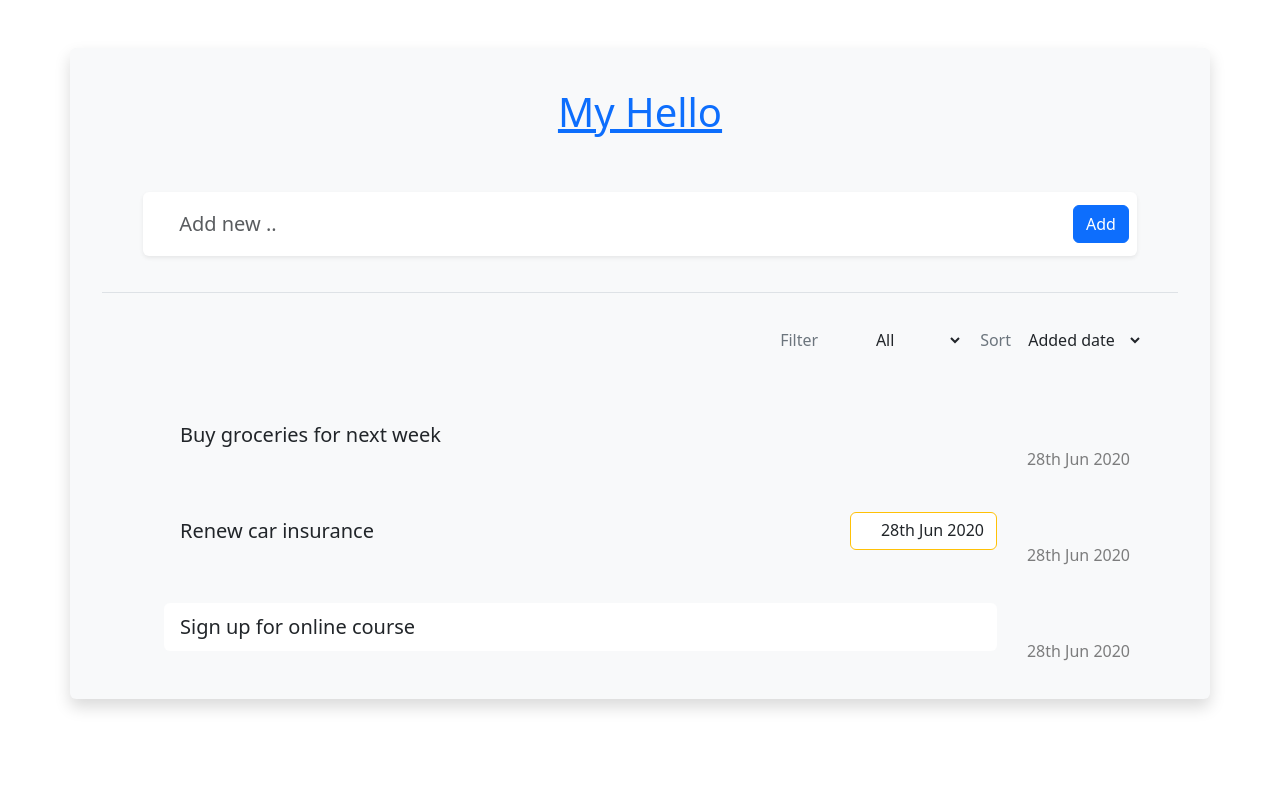
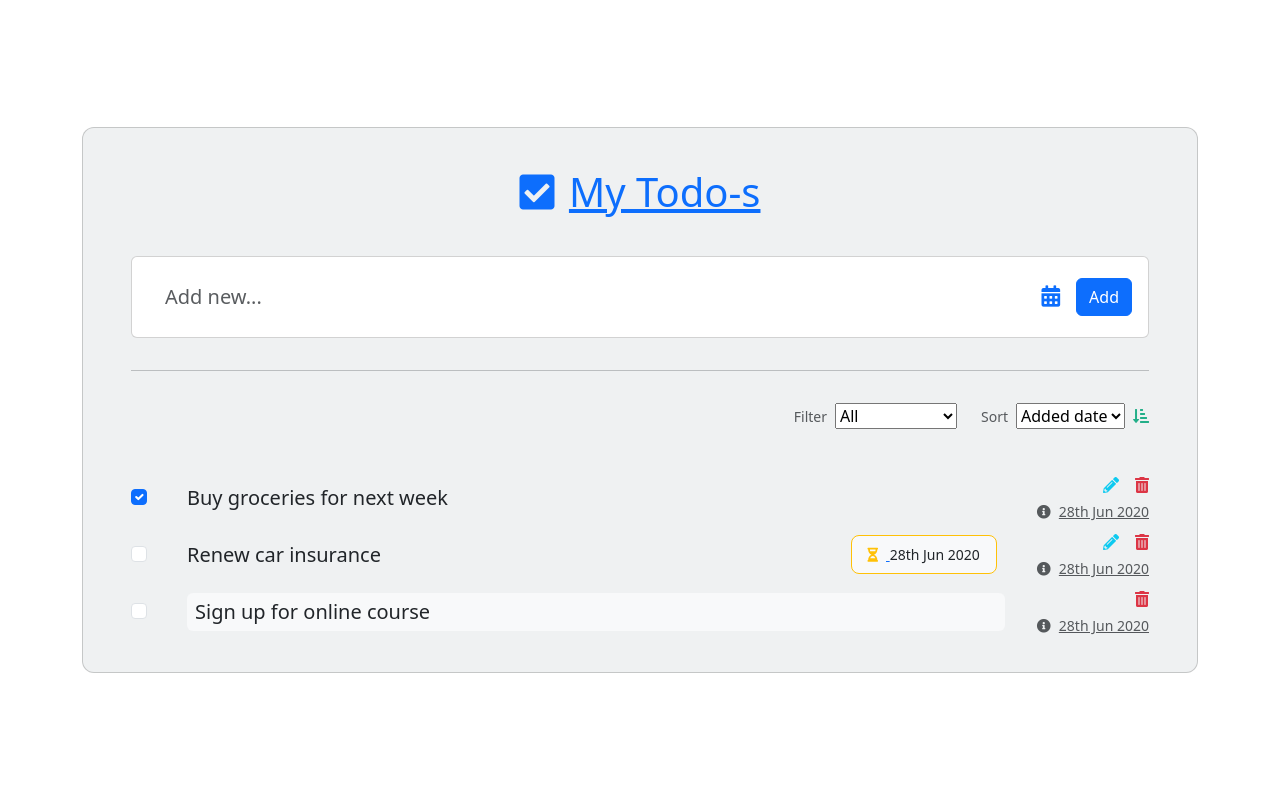
Before and after one commit to StevenValdez/CSCI3340-PROJECT-clone, a Django app: page / in a window 1280 px wide. Run offline with Django 5.2, Linux system fonts and the light colour scheme; some libraries are stand-ins or nearby versions.

Commit message:
Updated Basic html Template

```diff
--- a/softwareApp/templates/home.html
+++ b/softwareApp/templates/home.html
@@ -1,161 +1,184 @@
 {%extends 'base.html'%}
 {%block content%}
 
-<div class="container m-5 p-2 rounded mx-auto bg-light shadow">
-  <!-- App title section -->
-  <div class="row m-1 p-4">
-      <div class="col">
-          <div class="p-1 h1 text-primary text-center mx-auto display-inline-block">
+<!DOCTYPE html>
+<html lang="en">
 
-              <u>My Hello</u>
+<head>
+  <meta charset="UTF-8" />
+  <meta name="viewport" content="width=device-width, initial-scale=1, shrink-to-fit=no" />
+  <meta http-equiv="x-ua-compatible" content="ie=edge" />
+  <title>Material Design for Bootstrap</title>
+  <!-- MDB icon -->
+  <link rel="icon" href="img/mdb-favicon.ico" type="image/x-icon" />
+  <!-- Font Awesome -->
+  <link rel="stylesheet" href="https://use.fontawesome.com/releases/v5.15.2/css/all.css" />
+  <!-- Google Fonts Roboto -->
+  <link rel="stylesheet" href="https://fonts.googleapis.com/css2?family=Roboto:wght@300;400;500;700;900&display=swap" />
+  <!-- MDB -->
+  <link rel="stylesheet" href="css/bootstrap-to-do-list.min.css" />
+</head>
 
+<body>
+  <!-- Start your project here-->
+  <style>
+    #list1 .form-control {
+      border-color: transparent;
+    }
+    #list1 .form-control:focus {
+      border-color: transparent;
+      box-shadow: none;
+    }
+    #list1 .select-input.form-control[readonly]:not([disabled]) {
+      background-color: #fbfbfb;
+    }
+  </style>
+  <section class="vh-100">
+    <div class="container py-5 h-100">
+      <div class="row d-flex justify-content-center align-items-center h-100">
+        <div class="col">
+          <div class="card" id="list1" style="border-radius: .75rem; background-color: #eff1f2;">
+            <div class="card-body py-4 px-4 px-md-5">
+
+              <p class="h1 text-center mt-3 mb-4 pb-3 text-primary">
+                <i class="fas fa-check-square me-1"></i>
+                <u>My Todo-s</u>
+              </p>
+
+              <div class="pb-2">
+                <div class="card">
+                  <div class="card-body">
+                    <div class="d-flex flex-row align-items-center">
+                      <input type="text" class="form-control form-control-lg" id="exampleFormControlInput1" placeholder="Add new...">
+                      <a href="#!" data-mdb-toggle="tooltip" title="Set due date"><i class="fas fa-calendar-alt fa-lg me-3"></i></a>
+                      <div>
+                        <button type="button" class="btn btn-primary">Add</button>
+                      </div>
+                    </div>
+                  </div>
+                </div>
+              </div>
+
+              <hr class="my-4">
+
+              <div class="d-flex justify-content-end align-items-center mb-4 pt-2 pb-3">
+                <p class="small mb-0 me-2 text-muted">Filter</p>
+                <select class="select">
+                  <option value="1">All</option>
+                  <option value="2">Completed</option>
+                  <option value="3">Active</option>
+                  <option value="4">Has due date</option>
+                </select>
+                <p class="small mb-0 ms-4 me-2 text-muted">Sort</p>
+                <select class="select">
+                  <option value="1">Added date</option>
+                  <option value="2">Due date</option>
+                </select>
+                <a href="#!" style="color: #23af89;" data-mdb-toggle="tooltip" title="Ascending"><i class="fas fa-sort-amount-down-alt ms-2"></i></a>
+              </div>
+
+              <ul class="list-group list-group-horizontal rounded-0 bg-transparent">
+                <li class="list-group-item d-flex align-items-center ps-0 pe-3 py-1 rounded-0 border-0 bg-transparent">
+                  <div class="form-check">
+                    <input
+                      class="form-check-input me-0"
+                      type="checkbox"
+                      value=""
+                      id="flexCheckChecked1"
+                      aria-label="..."
+                      checked
+                    />
+                  </div>
+                </li>
+                <li class="list-group-item px-3 py-1 d-flex align-items-center flex-grow-1 border-0 bg-transparent">
+                  <p class="lead fw-normal mb-0">Buy groceries for next week</p>
+                </li>
+                <li class="list-group-item ps-3 pe-0 py-1 rounded-0 border-0 bg-transparent">
+                  <div class="d-flex flex-row justify-content-end mb-1">
+                    <a href="#!" class="text-info" data-mdb-toggle="tooltip" title="Edit todo"><i class="fas fa-pencil-alt me-3"></i></a>
+                    <a href="#!" class="text-danger" data-mdb-toggle="tooltip" title="Delete todo"><i class="fas fa-trash-alt"></i></a>
+                  </div>
+                  <div class="text-end text-muted">
+                    <a href="#!" class="text-muted" data-mdb-toggle="tooltip" title="Created date">
+                      <p class="small mb-0"><i class="fas fa-info-circle me-2"></i>28th Jun 2020</p></a>
+                  </div>
+                </li>
+              </ul>
+              <ul class="list-group list-group-horizontal rounded-0">
+                <li class="list-group-item d-flex align-items-center ps-0 pe-3 py-1 rounded-0 border-0 bg-transparent">
+                  <div class="form-check">
+                    <input
+                      class="form-check-input me-0"
+                      type="checkbox"
+                      value=""
+                      id="flexCheckChecked2"
+                      aria-label="..."
+                    />
+                  </div>
+                </li>
+                <li class="list-group-item px-3 py-1 d-flex align-items-center flex-grow-1 border-0 bg-transparent">
+                  <p class="lead fw-normal mb-0">Renew car insurance</p>
+                </li>
+                <li class="list-group-item px-3 py-1 d-flex align-items-center border-0 bg-transparent">
+                  <div class="py-2 px-3 me-2 border border-warning rounded-3 d-flex align-items-center bg-light">
+                    <p class="small mb-0">
+                      <a href="#!" data-mdb-toggle="tooltip" title="Due on date">
+                        <i class="fas fa-hourglass-half me-2 text-warning"></i>
+                      </a>
+                      28th Jun 2020
+                    </p>
+                  </div>
+                </li>
+                <li class="list-group-item ps-3 pe-0 py-1 rounded-0 border-0 bg-transparent">
+                  <div class="d-flex flex-row justify-content-end mb-1">
+                    <a href="#!" class="text-info" data-mdb-toggle="tooltip" title="Edit todo"><i class="fas fa-pencil-alt me-3"></i></a>
+                    <a href="#!" class="text-danger" data-mdb-toggle="tooltip" title="Delete todo"><i class="fas fa-trash-alt"></i></a>
+                  </div>
+                  <div class="text-end text-muted">
+                    <a href="#!" class="text-muted" data-mdb-toggle="tooltip" title="Created date">
+                      <p class="small mb-0"><i class="fas fa-info-circle me-2"></i>28th Jun 2020</p></a>
+                  </div>
+                </li>
+              </ul>
+              <ul class="list-group list-group-horizontal rounded-0 mb-2">
+                <li class="list-group-item d-flex align-items-center ps-0 pe-3 py-1 rounded-0 border-0 bg-transparent">
+                  <div class="form-check">
+                    <input
+                      class="form-check-input me-0"
+                      type="checkbox"
+                      value=""
+                      id="flexCheckChecked3"
+                      aria-label="..."
+                    />
+                  </div>
+                </li>
+                <li class="list-group-item px-3 py-1 d-flex align-items-center flex-grow-1 border-0 bg-transparent">
+                  <p class="lead fw-normal mb-0 bg-light w-100 ms-n2 ps-2 py-1 rounded">Sign up for online course</p>
+                </li>
+                <li class="list-group-item ps-3 pe-0 py-1 rounded-0 border-0 bg-transparent">
+                  <div class="d-flex flex-row justify-content-end mb-1">
+                    <a href="#!" class="text-danger" data-mdb-toggle="tooltip" title="Delete todo"><i class="fas fa-trash-alt"></i></a>
+                  </div>
+                  <div class="text-end text-muted">
+                    <a href="#!" class="text-muted" data-mdb-toggle="tooltip" title="Created date">
+                      <p class="small mb-0"><i class="fas fa-info-circle me-2"></i>28th Jun 2020</p></a>
+                  </div>
+                </li>
+              </ul>
+
+            </div>
           </div>
+        </div>
       </div>
-  </div>
-  <!-- Create todo section -->
-  <div class="row m-1 p-3">
-      <div class="col col-11 mx-auto">
-          <div class="row bg-white rounded shadow-sm p-2 add-todo-wrapper align-items-center justify-content-center">
-              <div class="col">
-                  <input class="form-control form-control-lg border-0 add-todo-input bg-transparent rounded" type="text" placeholder="Add new ..">
-              </div>
-              <div class="col-auto m-0 px-2 d-flex align-items-center">
-                  <label class="text-secondary my-2 p-0 px-1 view-opt-label due-date-label d-none">Due date not set</label>
-                  <i class="fa fa-calendar my-2 px-1 text-primary btn due-date-button" data-toggle="tooltip" data-placement="bottom" title="Set a Due date"></i>
-                  <i class="fa fa-calendar-times-o my-2 px-1 text-danger btn clear-due-date-button d-none" data-toggle="tooltip" data-placement="bottom" title="Clear Due date"></i>
-              </div>
-              <div class="col-auto px-0 mx-0 mr-2">
-                  <button type="button" class="btn btn-primary">Add</button>
-              </div>
-          </div>
-      </div>
-  </div>
-  <div class="p-2 mx-4 border-black-25 border-bottom"></div>
-  <!-- View options section -->
-  <div class="row m-1 p-3 px-5 justify-content-end">
-      <div class="col-auto d-flex align-items-center">
-          <label class="text-secondary my-2 pr-2 view-opt-label">Filter</label>
-          <select class="custom-select custom-select-sm btn my-2">
-              <option value="all" selected>All</option>
-              <option value="completed">Completed</option>
-              <option value="active">Active</option>
-              <option value="has-due-date">Has due date</option>
-          </select>
-      </div>
-      <div class="col-auto d-flex align-items-center px-1 pr-3">
-          <label class="text-secondary my-2 pr-2 view-opt-label">Sort</label>
-          <select class="custom-select custom-select-sm btn my-2">
-              <option value="added-date-asc" selected>Added date</option>
-              <option value="due-date-desc">Due date</option>
-          </select>
-          <i class="fa fa fa-sort-amount-asc text-info btn mx-0 px-0 pl-1" data-toggle="tooltip" data-placement="bottom" title="Ascending"></i>
-          <i class="fa fa fa-sort-amount-desc text-info btn mx-0 px-0 pl-1 d-none" data-toggle="tooltip" data-placement="bottom" title="Descending"></i>
-      </div>
-  </div>
-  <!-- Todo list section -->
-  <div class="row mx-1 px-5 pb-3 w-80">
-      <div class="col mx-auto">
-          <!-- Todo Item 1 -->
-          <div class="row px-3 align-items-center todo-item rounded">
-              <div class="col-auto m-1 p-0 d-flex align-items-center">
-                  <h2 class="m-0 p-0">
-                      <i class="fa fa-square-o text-primary btn m-0 p-0 d-none" data-toggle="tooltip" data-placement="bottom" title="Mark as complete"></i>
-                      <i class="fa fa-check-square-o text-primary btn m-0 p-0" data-toggle="tooltip" data-placement="bottom" title="Mark as todo"></i>
-                  </h2>
-              </div>
-              <div class="col px-1 m-1 d-flex align-items-center">
-                  <input type="text" class="form-control form-control-lg border-0 edit-todo-input bg-transparent rounded px-3" readonly value="Buy groceries for next week" title="Buy groceries for next week" />
-                  <input type="text" class="form-control form-control-lg border-0 edit-todo-input rounded px-3 d-none" value="Buy groceries for next week" />
-              </div>
-              <div class="col-auto m-1 p-0 px-3 d-none">
-              </div>
-              <div class="col-auto m-1 p-0 todo-actions">
-                  <div class="row d-flex align-items-center justify-content-end">
-                      <h5 class="m-0 p-0 px-2">
-                          <i class="fa fa-pencil text-info btn m-0 p-0" data-toggle="tooltip" data-placement="bottom" title="Edit todo"></i>
-                      </h5>
-                      <h5 class="m-0 p-0 px-2">
-                          <i class="fa fa-trash-o text-danger btn m-0 p-0" data-toggle="tooltip" data-placement="bottom" title="Delete todo"></i>
-                      </h5>
-                  </div>
-                  <div class="row todo-created-info">
-                      <div class="col-auto d-flex align-items-center pr-2">
-                          <i class="fa fa-info-circle my-2 px-2 text-black-50 btn" data-toggle="tooltip" data-placement="bottom" title="" data-original-title="Created date"></i>
-                          <label class="date-label my-2 text-black-50">28th Jun 2020</label>
-                      </div>
-                  </div>
-              </div>
-          </div>
-          <!-- Todo Item 2 -->
-          <div class="row px-3 align-items-center todo-item rounded">
-              <div class="col-auto m-1 p-0 d-flex align-items-center">
-                  <h2 class="m-0 p-0">
-                      <i class="fa fa-square-o text-primary btn m-0 p-0" data-toggle="tooltip" data-placement="bottom" title="Mark as complete"></i>
-                      <i class="fa fa-check-square-o text-primary btn m-0 p-0 d-none" data-toggle="tooltip" data-placement="bottom" title="Mark as todo"></i>
-                  </h2>
-              </div>
-              <div class="col px-1 m-1 d-flex align-items-center">
-                  <input type="text" class="form-control form-control-lg border-0 edit-todo-input bg-transparent rounded px-3" readonly value="Renew car insurance" title="Renew car insurance" />
-                  <input type="text" class="form-control form-control-lg border-0 edit-todo-input rounded px-3 d-none" value="Renew car insurance" />
-              </div>
-              <div class="col-auto m-1 p-0 px-3">
-                  <div class="row">
-                      <div class="col-auto d-flex align-items-center rounded bg-white border border-warning">
-                          <i class="fa fa-hourglass-2 my-2 px-2 text-warning btn" data-toggle="tooltip" data-placement="bottom" title="" data-original-title="Due on date"></i>
-                          <h6 class="text my-2 pr-2">28th Jun 2020</h6>
-                      </div>
-                  </div>
-              </div>
-              <div class="col-auto m-1 p-0 todo-actions">
-                  <div class="row d-flex align-items-center justify-content-end">
-                      <h5 class="m-0 p-0 px-2">
-                          <i class="fa fa-pencil text-info btn m-0 p-0" data-toggle="tooltip" data-placement="bottom" title="Edit todo"></i>
-                      </h5>
-                      <h5 class="m-0 p-0 px-2">
-                          <i class="fa fa-trash-o text-danger btn m-0 p-0" data-toggle="tooltip" data-placement="bottom" title="Delete todo"></i>
-                      </h5>
-                  </div>
-                  <div class="row todo-created-info">
-                      <div class="col-auto d-flex align-items-center pr-2">
-                          <i class="fa fa-info-circle my-2 px-2 text-black-50 btn" data-toggle="tooltip" data-placement="bottom" title="" data-original-title="Created date"></i>
-                          <label class="date-label my-2 text-black-50">28th Jun 2020</label>
-                      </div>
-                  </div>
-              </div>
-          </div>
-          <!-- Todo Item 3 -->
-          <div class="row px-3 align-items-center todo-item editing rounded">
-              <div class="col-auto m-1 p-0 d-flex align-items-center">
-                  <h2 class="m-0 p-0">
-                      <i class="fa fa-square-o text-primary btn m-0 p-0" data-toggle="tooltip" data-placement="bottom" title="Mark as complete"></i>
-                      <i class="fa fa-check-square-o text-primary btn m-0 p-0 d-none" data-toggle="tooltip" data-placement="bottom" title="Mark as todo"></i>
-                  </h2>
-              </div>
-              <div class="col px-1 m-1 d-flex align-items-center">
-                  <input type="text" class="form-control form-control-lg border-0 edit-todo-input bg-transparent rounded px-3 d-none" readonly value="Sign up for online course" title="Sign up for online course" />
-                  <input type="text" class="form-control form-control-lg border-0 edit-todo-input rounded px-3" value="Sign up for online course" />
-              </div>
-              <div class="col-auto m-1 p-0 px-3 d-none">
-              </div>
-              <div class="col-auto m-1 p-0 todo-actions">
-                  <div class="row d-flex align-items-center justify-content-end">
-                      <h5 class="m-0 p-0 px-2 edit-icon">
-                          <i class="fa fa-pencil text-info btn m-0 p-0" data-toggle="tooltip" data-placement="bottom" title="Edit todo"></i>
-                      </h5>
-                      <h5 class="m-0 p-0 px-2">
-                          <i class="fa fa-trash-o text-danger btn m-0 p-0" data-toggle="tooltip" data-placement="bottom" title="Delete todo"></i>
-                      </h5>
-                  </div>
-                  <div class="row todo-created-info">
-                      <div class="col-auto d-flex align-items-center pr-2">
-                          <i class="fa fa-info-circle my-2 px-2 text-black-50 btn" data-toggle="tooltip" data-placement="bottom" title="" data-original-title="Created date"></i>
-                          <label class="date-label my-2 text-black-50">28th Jun 2020</label>
-                      </div>
-                  </div>
-              </div>
-          </div>
-      </div>
-  </div>
-</div>
+    </div>
+  </section>
+  <!-- End your project here-->
 
+  <!-- MDB -->
+  <script type="text/javascript" src="js/mdb.min.js"></script>
+  <!-- Custom scripts -->
+  <script type="text/javascript"></script>
+</body>
+
+</html>
 {%endblock%}
```
